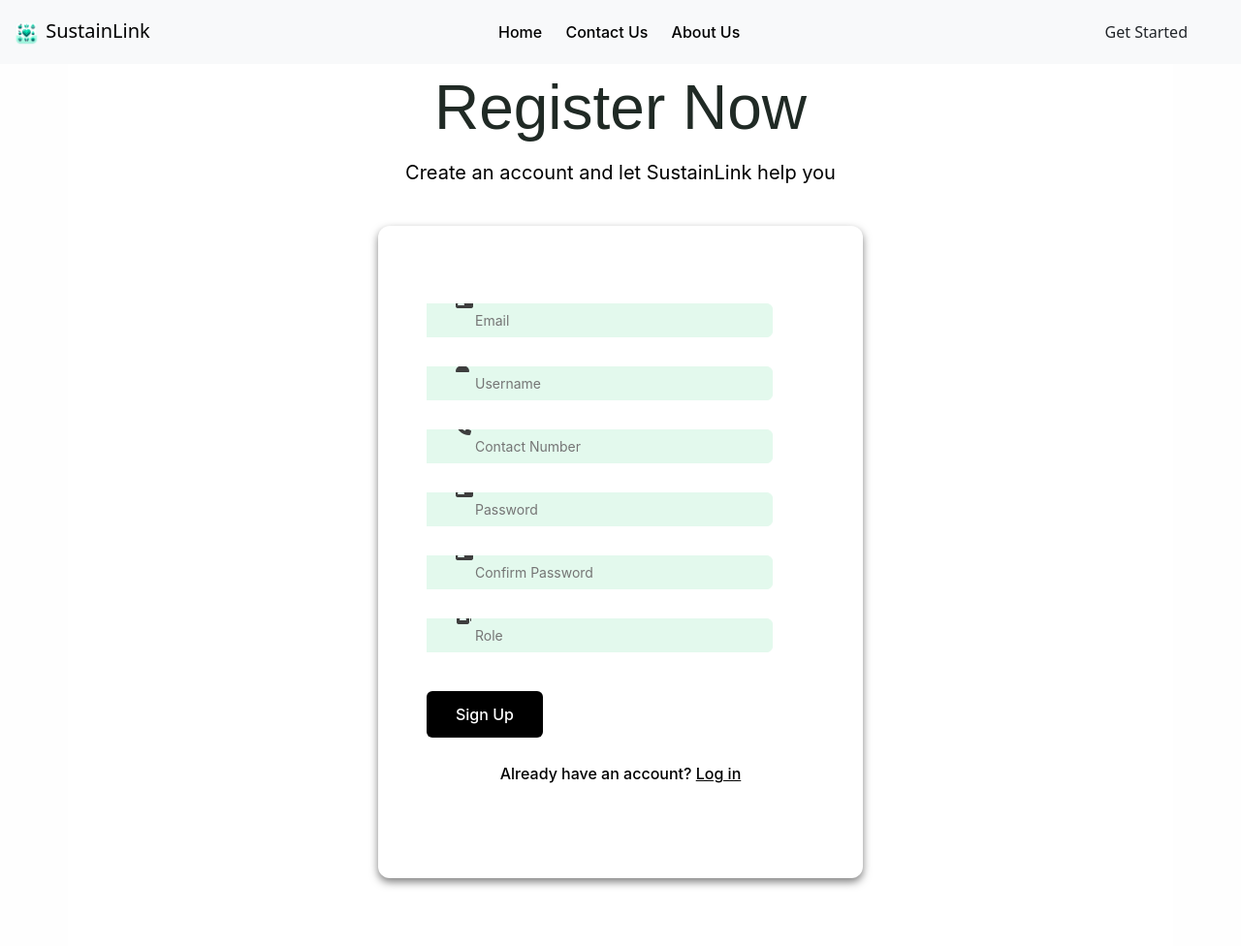
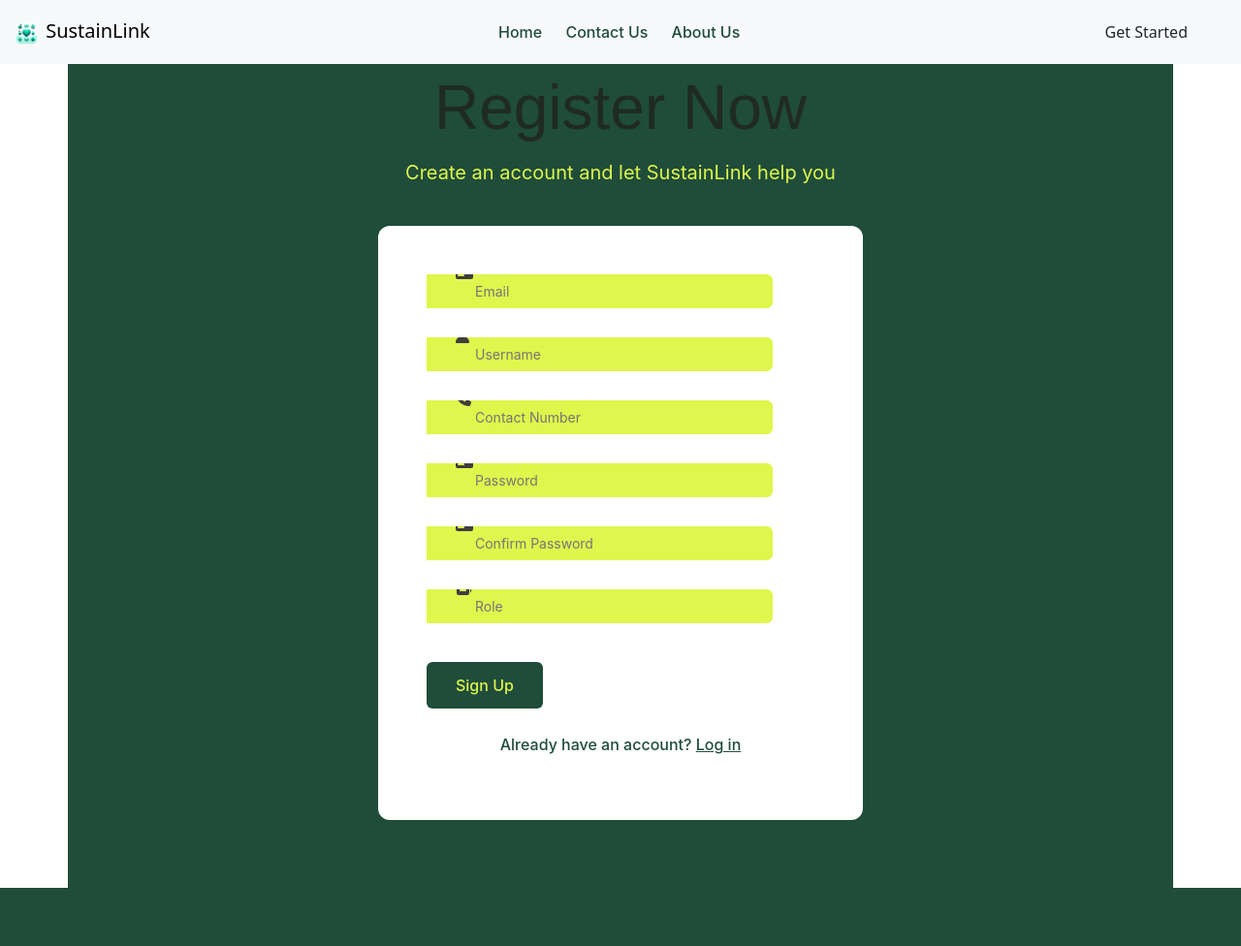
Before and after one commit to Aaryan03Singh/FoodShare, a Flask app: page /register in a window 1280 px wide. Shown: the whole page at 97% size. After the commit the page ends 916 px from the top, so only its background shows below. Run offline with Flask 3, Linux system fonts and the light colour scheme.

Commit message:
Revert "try"
This reverts commit 0471c55ce88c79f509c7b028648a2260f22ef8e2.

```diff
--- a/expiry_app/static/register.css
+++ b/expiry_app/static/register.css
@@ -1,12 +1,10 @@
 *{
-    margin: 0;
+    margin: 0px;
+    padding: 0px;
 }
 
 .top {
-    background-color: white;
-  margin: 0px;
-  padding: 0px;
-  box-shadow: 0px 4px 8px rgba(0, 0, 0, 0.3);
+    background-color: #e3f9ed;
 }
 
 .header{
@@ -18,7 +16,6 @@
     width : 90%;
     margin-left: auto;
     margin-right: auto;
-
 }
 
 .navigation {
@@ -31,7 +28,7 @@
 
 .navigation nav a {
     text-decoration: none;
-    color:black;
+    color: #1f4d3a;
     padding-right : 20px; /* each link - spacing*/
     text-align: center;
     font-family: Inter, sans-serif;
@@ -49,11 +46,6 @@
     padding-left: 5px;
     align-items: center;
     width : 180px;
-}
-
-.logo img {
-    width : 75px;
-    height: 75px;
 }
 
 .btn {
@@ -75,17 +67,19 @@
 .btn:hover{
     background-color: white;
     color: black;
-    box-shadow: 0px 4px 8px rgba(0, 0, 0, 0.3);
+
 }
 
 .container{
+    display: block;
     min-height : 100vh;
     padding-top: 70px;
     padding-bottom: 70px;
     position: relative;
-    background-color:white;
+    background-color:#1f4d3a;
     overflow: hidden;
     width: 100%;
+    margin: 0px;
 }
 
 .form-box{
@@ -94,9 +88,8 @@
     max-width: 500px;
     position: relative;
     margin : 0 auto;
-    padding: 80px 50px 80px;
+    padding: 50px;
     background: white;
-    box-shadow: 0px 4px 8px rgba(0, 0, 0, 0.5);
     text-align: center;
     border-radius: 12px;
     margin-top: 30px;
@@ -134,7 +127,6 @@
 }
 
 .input-group{
-    display: block;
     box-sizing: border-box;
     align-items: center;
     margin-bottom: 20px;
@@ -159,9 +151,9 @@
     height: 35px;
     width: 358px;
     margin-left: 15px;
-    border: 1px solid #e3f9ed;
-    background-color: #e3f9ed;
-    color: black;
+    border: 1px solid #dff64d;
+    background-color: #dff64d;
+    color: #004b1a;
     border-radius: 6px;
     margin-bottom: 10px;
     padding: 10px 20px;
@@ -178,7 +170,7 @@
     box-sizing: border-box;
     text-align: center;
     margin-bottom: 40px;
-    color : black;
+    color :#dff64d;
 }
 
 .title h1 {
@@ -202,8 +194,8 @@
 .button {
     text-align: center;
     margin-top: 10px;
-    background-color: black;
-    color : white;
+    background-color: #1f4d3a;
+    color : #dff64d;
     border-width : 0;
     border-radius : 6px;  /*rounded corners*/
     padding : 12px 30px;
@@ -215,21 +207,20 @@
 }
 
 .button:hover {
-    background-color: white;
-    color: black;
-    box-shadow: 0px 4px 8px rgba(0, 0, 0, 0.3);
+    background-color: #dff64d;
+    color: #1f4d3a;
 }
 
 .login {
     font-family: Inter, sans-serif;
-    color:black;
+    color:#1f4d3a;
     margin-top: 25px;
     font-size: 16px;
     font-weight: 500;
 }
 
 .login a {
-    color:black;
+    color:#1f4d3a;
     font-family: Inter, sans-serif;
 }
 
--- a/expiry_app/templates/register.html
+++ b/expiry_app/templates/register.html
@@ -36,7 +36,6 @@
   </head>
 
   <body>
-
     <header>
       <nav class="navbar navbar-expand-lg bg-body-tertiary navbar-fixed-top">
         <div class="container-fluid navbar-styling text-center">
```
